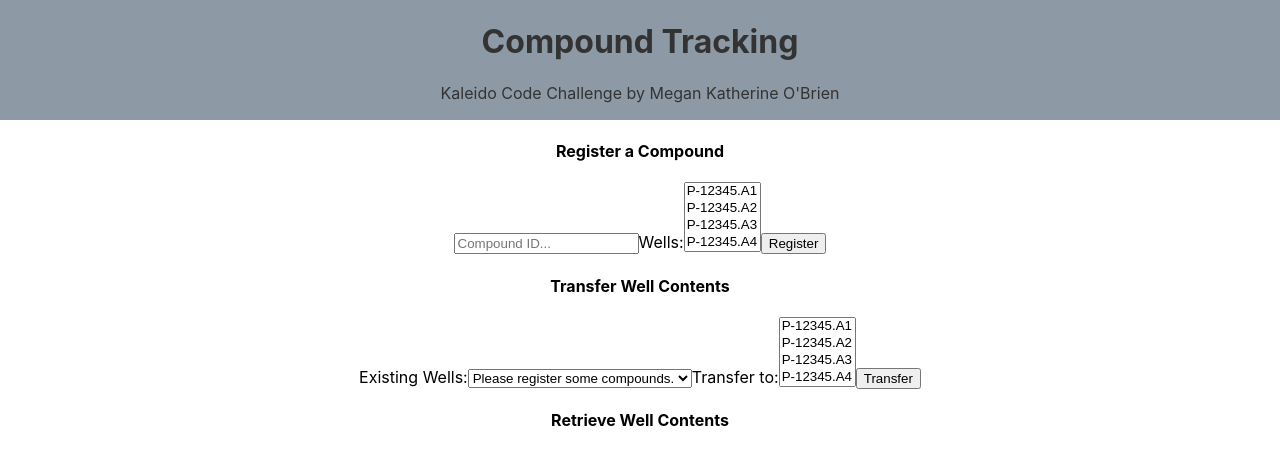
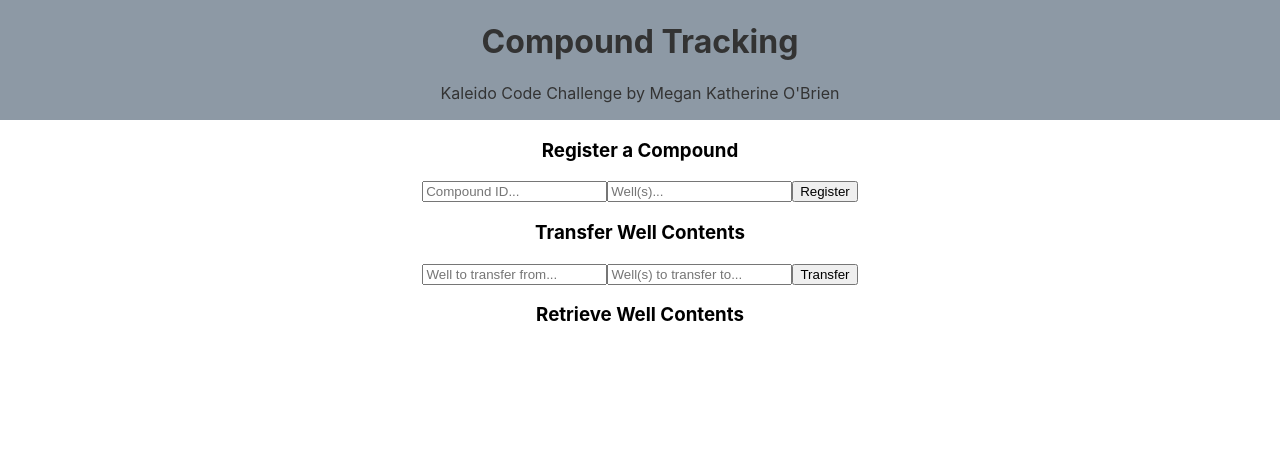
Before and after one commit to mk0b/kaleido-code-challenge, a React (Create React App) app: page / in a window 1280 px wide. Shown: the top 464 px of the page. Built offline with nearby package versions, Linux system fonts and the light colour scheme.

Commit message:
Pivoting to all text inputs and did some cleanup

```diff
--- a/src/components/App.js
+++ b/src/components/App.js
@@ -2,13 +2,13 @@ import React from 'react';
 import './App.css';
 
 import Header from './Header';
-import RegisterComponent from './RegisterCompound';
+import Container from './Container';
 
 function App() {
   return (
     <div className="App">
       <Header />
-      <RegisterComponent />
+      <Container />
     </div>
   );
 }
--- a/src/components/RegisterCompound.js
+++ b/src/components/Container.js
@@ -7,9 +7,6 @@ import React, { Component } from 'react';
 //to the array without it getting re-written
 let compounds = [];
 let wells = [];
-let existingWells = [
-    'Please register some compounds.'
-];
 let newWells = [];
 
 class RegisterCompound extends Component {
@@ -114,7 +111,6 @@ class RegisterCompound extends Component {
         console.log('What is in state: ', this.state);
 
         //putting the wells contents into existingWells array before resetting wells
-        existingWells = wells;
         //resetting the form fields need to do this manually because I am preventing default submit
         wells = [];
         this.setState(() => {
@@ -156,29 +152,11 @@ class RegisterCompound extends Component {
             transferFrom
         } = this.state;
 
-        //dynamically adding well data to the wells dropdown
-        const wellItems = this.state.wellData;
-        //console.log('Well Data: ', wellItems);
-        const wellIds = wellItems.map(well => {
-            return (
-                <option key={well} value={well}>{well}</option>
-            );
-        });
-
-
-        console.log('Existing Wells', existingWells);
-        const existingWellItems = existingWells.map(item => {
-            return (
-                <option key={item} value={item}>{item}</option>
-            );
-        });
-
-        //TODO: Figure out how to use existing well array to populate the existing wells dropdwon
         console.log('Making sure state is updated correctly', this.state);
 
         return (
             <div className="register-compound-container">
-                <h4>Register a Compound</h4>
+                <h3>Register a Compound</h3>
                 <div className="register-compound-modal">
                     <form id="register-compound-form" className="register-compound-form">
                         <input
@@ -187,47 +165,38 @@ class RegisterCompound extends Component {
                             type="text"
                             placeholder="Compound ID..."
                             onChange={this.change}
-                            value={compoundID}
-                        />
-                        <label id="wells">
-                            Wells:
-                            <select
-                                name="wells"
-                                multiple
-                                onChange={this.change}
-                                value={wells}>
-                                {wellIds}
-                            </select>
-                        </label>
+                            value={compoundID} />
+                        <input
+                            id="wells"
+                            name="wells"
+                            type="text"
+                            placeholder="Well(s)..."
+                            onChange={this.change}
+                            value={wells} />
                         <button onClick={this.register} className="register">Register</button>
                     </form>
                 </div>
-                <h4>Transfer Well Contents</h4>
+                <h3>Transfer Well Contents</h3>
                 <div className="transfer-compound-modal">
                     <form id="transfer-compound-form" className="transfer-compound-form">
-                        <label id="existingWells">
-                            Existing Wells:
-                            <select
-                                name="existingWells"
-                                onChange={this.change}
-                                value={transferFrom}>
-                                {existingWellItems}
-                            </select>
-                        </label>
-                        <label id="newWells">
-                            Transfer to:
-                            <select
-                                name="newWells"
-                                multiple
-                                onChange={this.change}
-                                value={newWells}>
-                                {wellIds}
-                            </select>
-                        </label>
+                        <input
+                            id="existingWell"
+                            name="existingWell"
+                            type="text"
+                            placeholder="Well to transfer from..."
+                            onChange={this.change}
+                            value={transferFrom} />
+                        <input
+                            id="newWells"
+                            name="newWells"
+                            type="text"
+                            placeholder="Well(s) to transfer to..."
+                            onChange={this.change}
+                            value={newWells} />
                         <button onClick={this.transfer} className="transfer">Transfer</button>
                     </form>
                 </div>
-                <h4>Retrieve Well Contents</h4>
+                <h3>Retrieve Well Contents</h3>
             </div>
         );
     }
```
